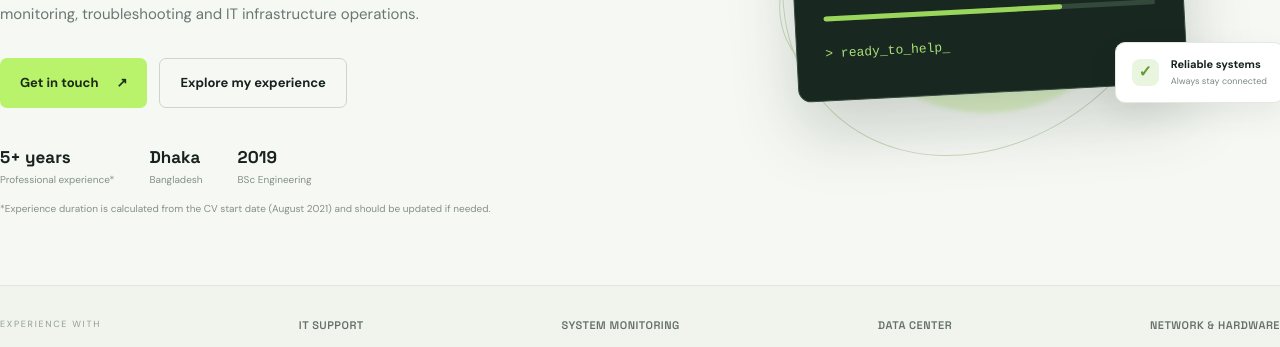
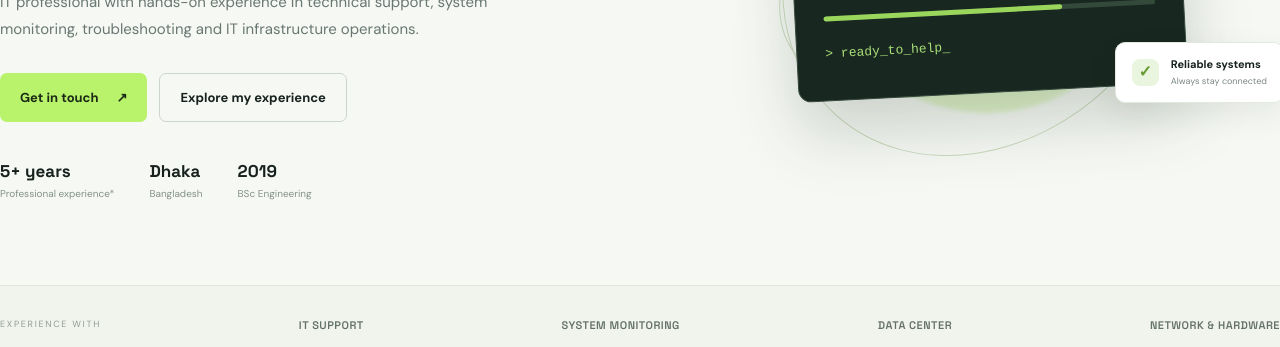
Before and after one commit to Coderdeba/debashis-portfolio, a plain HTML site: page index.html in a window 1280 px wide. Shown: the part 453-800 px from the top of the page. Drawn offline with nearby package versions, Linux system fonts and the light colour scheme.

Commit message:
Update index.html

```diff
--- a/index.html
+++ b/index.html
@@ -38,7 +38,6 @@
           <div><strong>Dhaka</strong><small>Bangladesh</small></div>
           <div><strong>2019</strong><small>BSc Engineering</small></div>
         </div>
-        <p class="fine-print">*Experience duration is calculated from the CV start date (August 2021) and should be updated if needed.</p>
       </div>
       <div class="hero-art" aria-label="Abstract technology illustration">
         <div class="orbit orbit-one"></div><div class="orbit orbit-two"></div>
```
